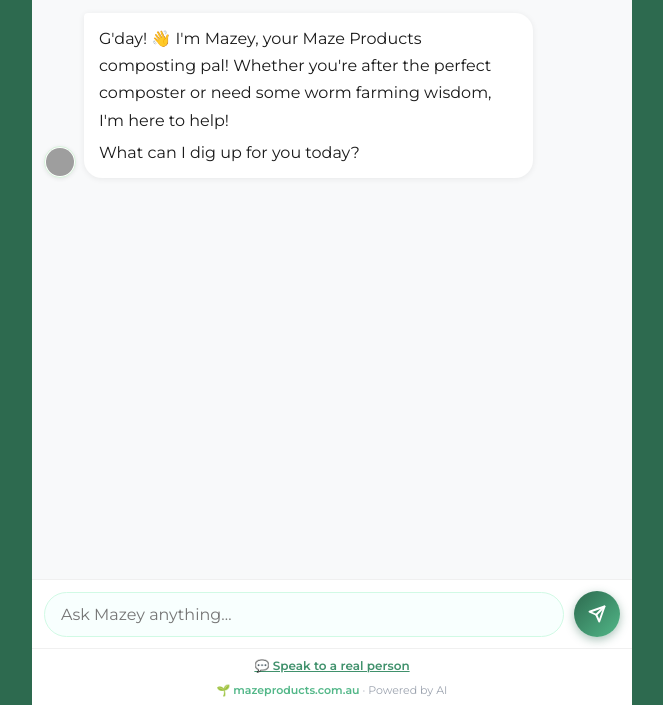
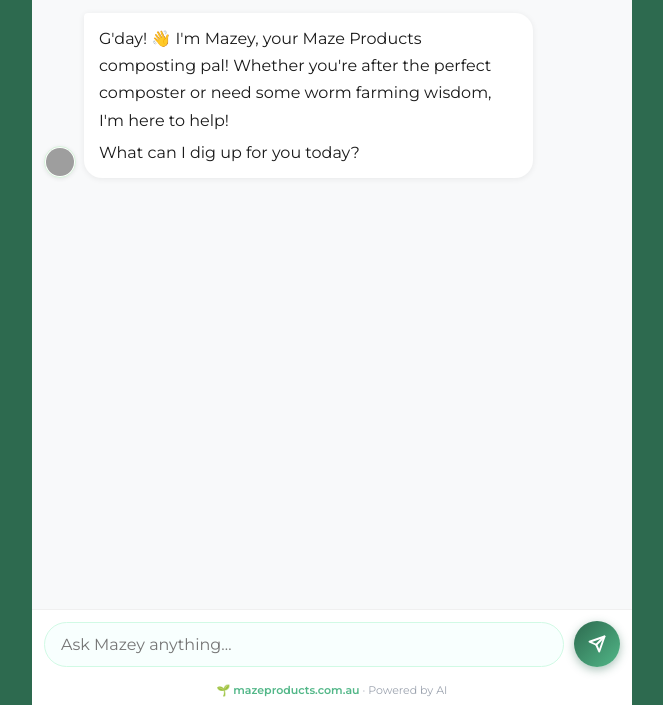
Before and after one commit to lizasimpson1485/mazey-chat, a website: page index.html in a window 1280 px wide. Shown: the part 95-800 px from the top of the page, without its empty margins (308-971 px from the left). Drawn offline with Linux system fonts and the light colour scheme; grey boxes are pictures that could not be loaded.

Commit message:
Update index.html

```diff
--- a/index.html
+++ b/index.html
@@ -227,6 +227,7 @@
     <button class="qbtn" onclick="send('How do I start composting?')">How do I start composting?</button>
     <button class="qbtn" onclick="send('What products do you sell?')">What products do you sell?</button>
     <button class="qbtn" onclick="send('Help with my order')">Help with my order</button>
+    <button class="qbtn" style="border-color:#2d6a4f;color:#2d6a4f" onclick="openGorgias()">💬 Speak to a person</button>
   </div>
 
   <div id="inputbar">
@@ -235,11 +236,6 @@
       <svg width="18" height="18" viewBox="0 0 24 24" fill="none" stroke="#fff" stroke-width="2.5" stroke-linecap="round" stroke-linejoin="round">
         <line x1="22" y1="2" x2="11" y2="13"/><polygon points="22 2 15 22 11 13 2 9 22 2"/>
       </svg>
-    </button>
-  </div>
-  <div style="background:#fff;text-align:center;padding:6px 0 4px;border-top:1px solid #f0f0f0;flex-shrink:0;">
-    <button onclick="openGorgias()" style="background:none;border:none;color:#40916c;font-size:12px;font-family:'Montserrat',sans-serif;font-weight:600;cursor:pointer;text-decoration:underline;">
-      💬 Speak to a real person
     </button>
   </div>
 
@@ -259,7 +255,6 @@
 - Give composting and gardening advice tailored to Australian conditions
 - Troubleshoot composting and worm farm problems
 - Help with product setup, usage and maintenance
-- For order/shipping queries offer to connect to a human
 
 Rules:
 - NEVER suggest competitor products or other brands
@@ -267,7 +262,9 @@
 - Always include a direct link to mazeproducts.com.au when recommending a product
 - Warm, fun, Australian tone — light worm/composting puns welcome
 - Concise replies, bullet points for lists
-- End each reply with a follow-up question or offer to connect to a human`;
+- Never truncate your response mid-sentence
+- Do NOT tell customers to call or email anyone — if they need human help they can use the chat option themselves
+- End each reply with a relevant follow-up question`;
 
 let msgs = [], busy = false, id = 0, step = 'none';
 
```
